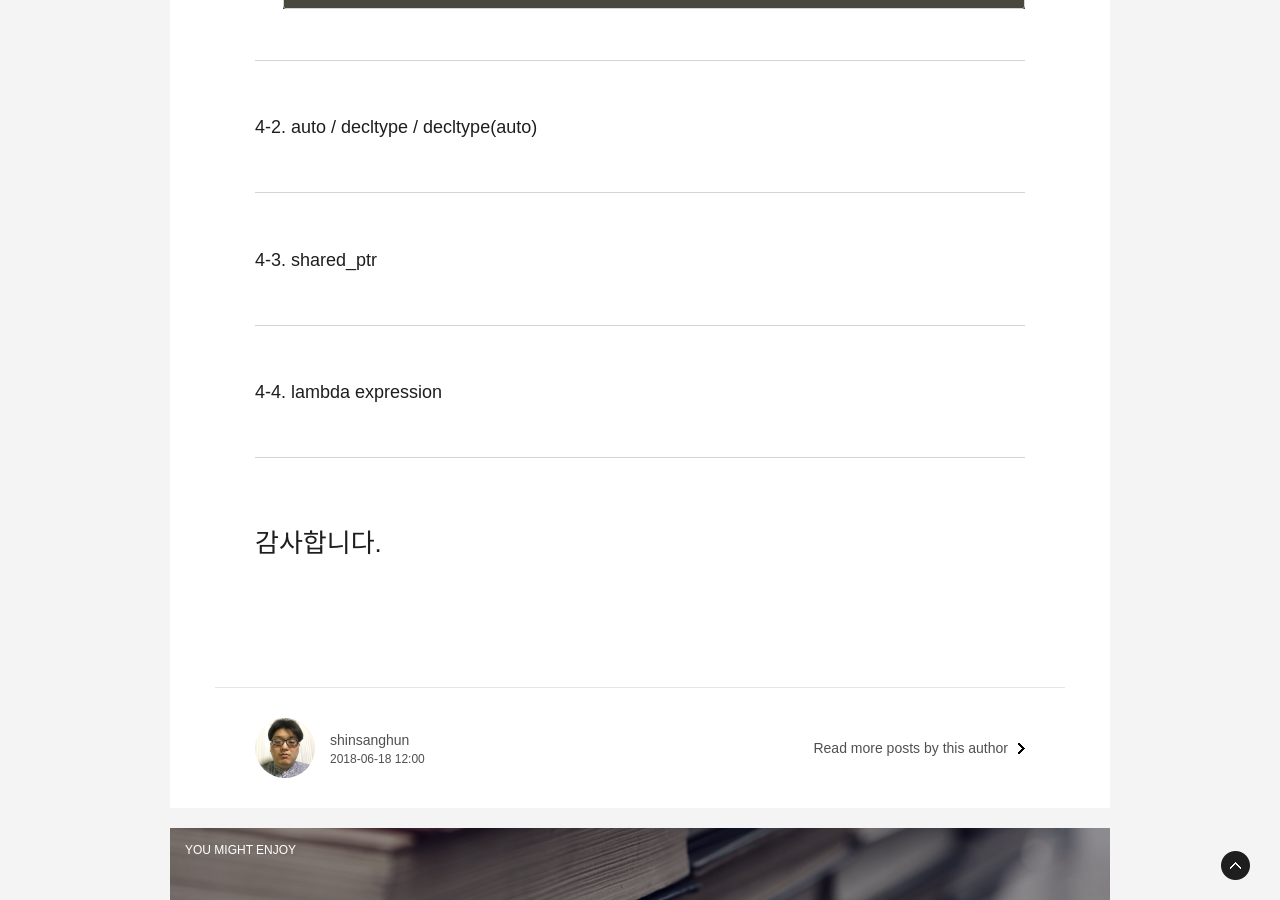
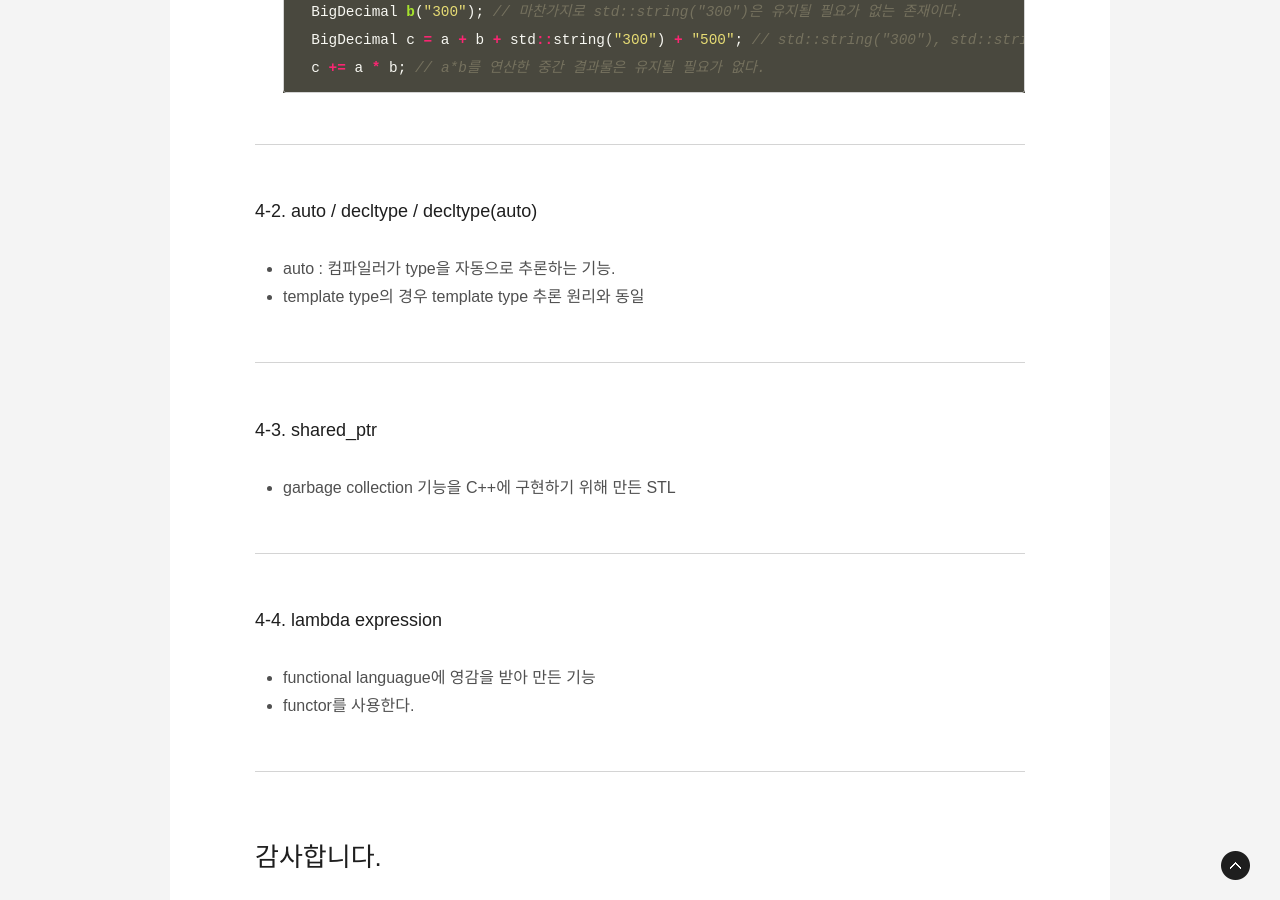
Before and after one commit to inswave/inswave.github.io, a Jekyll site: the page built from _posts/2018-06-18-cpluscplus.md, in a window 1280 px wide and 900 px high, scrolled down 11202 px. Built offline with Jekyll 4.4.1, drawn with Linux system fonts in a browser that asks for light colours; some web fonts are replaced; some of the changed text lies outside the part shown.

Commit message:
ssh : 3.7 template type deduction

````diff
--- a/_posts/2018-06-18-cpluscplus.md
+++ b/_posts/2018-06-18-cpluscplus.md
@@ -301,6 +301,9 @@
 ```
 * [template metaprogramming](https://en.wikipedia.org/wiki/Template_metaprogramming)
 	* [simple C++11 TMP](http://www.pdimov.com/cpp2/simple_cxx11_metaprogramming.html)
+* 템플릿의 타입 추론 방법
+	* [Template argument deduction](https://en.cppreference.com/w/cpp/language/template_argument_deduction)
+	* [effective modern C++ 9~18 page](https://doc.lagout.org/programmation/C/Meyers.Effective.Modern.C++.en.pdf)
 
 ---
 
@@ -337,14 +340,22 @@
 
 ### 4-2. auto / decltype / decltype(auto)
 
+* auto : 컴파일러가 type을 자동으로 추론하는 기능.
+* template type의 경우 template type 추론 원리와 동일
+
 ---
 
 ### 4-3. shared_ptr
+
+* garbage collection 기능을 C++에 구현하기 위해 만든 STL
 
 ---
 
 ### 4-4. lambda expression
 
+* functional languague에 영감을 받아 만든 기능
+* functor를 사용한다.
+
 ---
 
 # 감사합니다.
````
